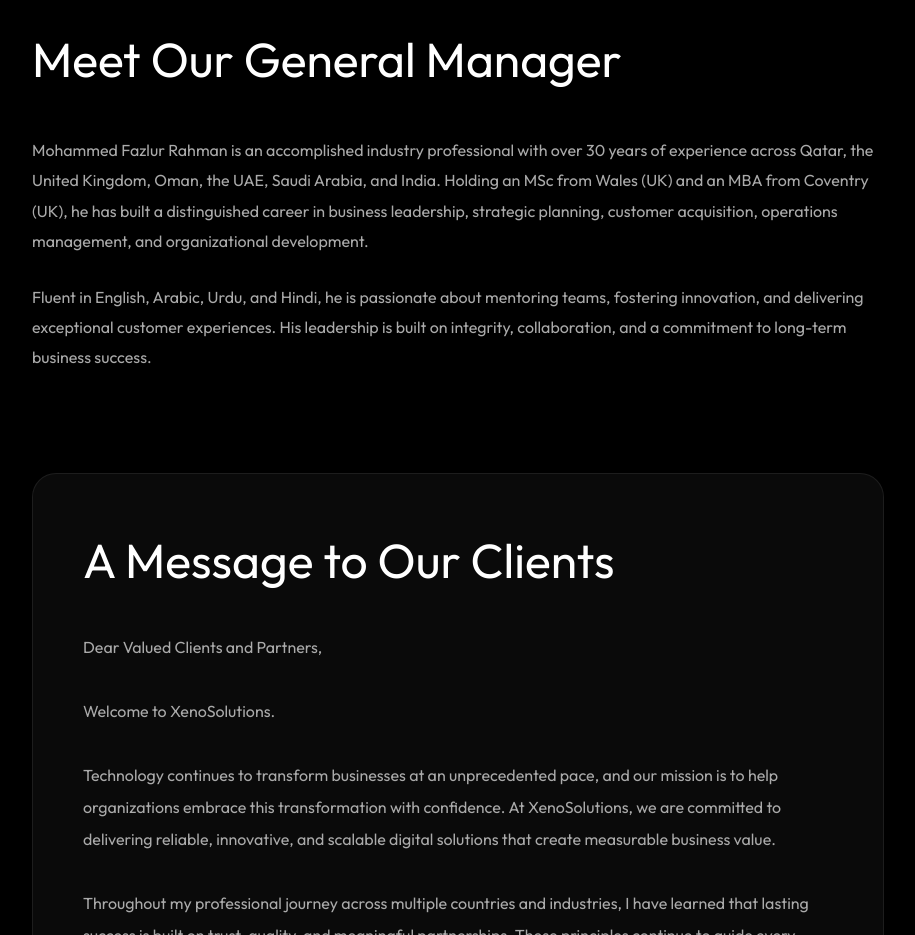
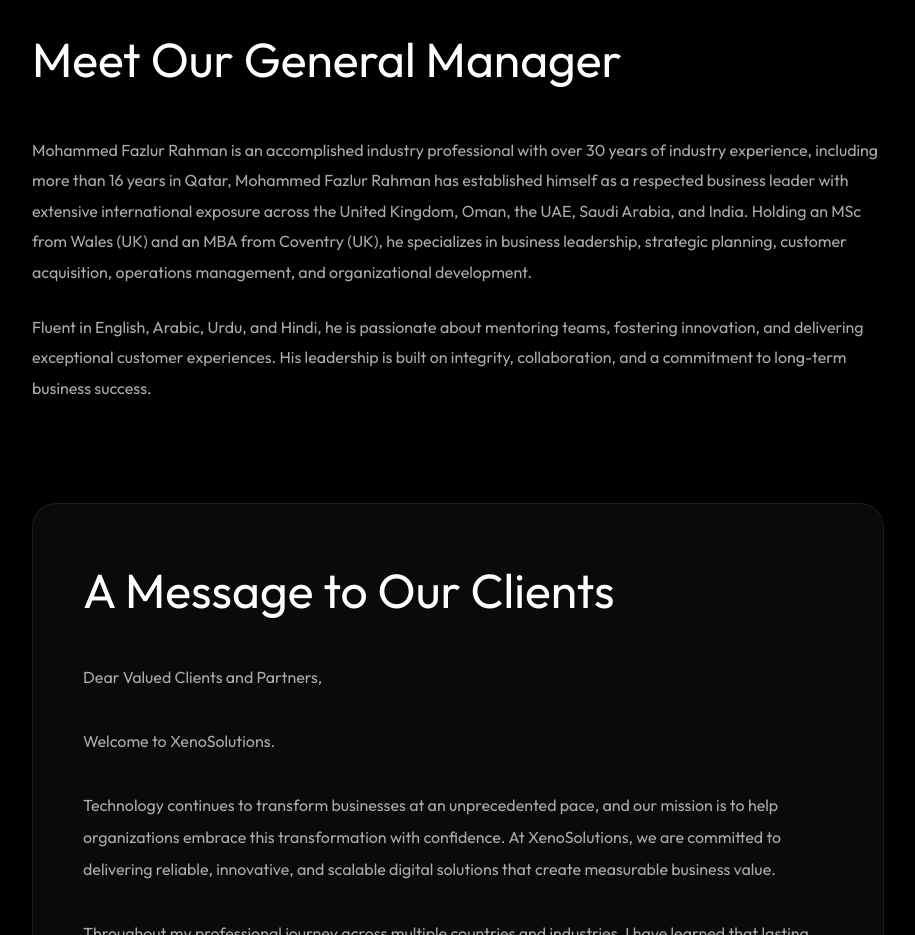
Before and after one commit to abdulaziz965-dev/xenosolutions, a React (Vite) app: page /gm-message in a window 1280 px wide. Shown: the part 1140-2075 px from the top of the page, without its empty margins (182-1097 px from the left). Built offline with nearby package versions, Linux system fonts and the light colour scheme; the HTML template or start-up script is replaced by a standard one.

Commit message:
Adaptive

```diff
--- a/src/pages/GMMessage.tsx
+++ b/src/pages/GMMessage.tsx
@@ -135,12 +135,7 @@
         </h2>
 
         <p style={{ color: "#aaa", lineHeight: 1.9 }}>
-          Mohammed Fazlur Rahman is an accomplished industry professional with
-          over 30 years of experience across Qatar, the United Kingdom, Oman,
-          the UAE, Saudi Arabia, and India. Holding an MSc from Wales (UK) and
-          an MBA from Coventry (UK), he has built a distinguished career in
-          business leadership, strategic planning, customer acquisition,
-          operations management, and organizational development.
+          Mohammed Fazlur Rahman is an accomplished industry professional with over 30 years of industry experience, including more than 16 years in Qatar, Mohammed Fazlur Rahman has established himself as a respected business leader with extensive international exposure across the United Kingdom, Oman, the UAE, Saudi Arabia, and India. Holding an MSc from Wales (UK) and an MBA from Coventry (UK), he specializes in business leadership, strategic planning, customer acquisition, operations management, and organizational development.
         </p>
 
         <p
```
